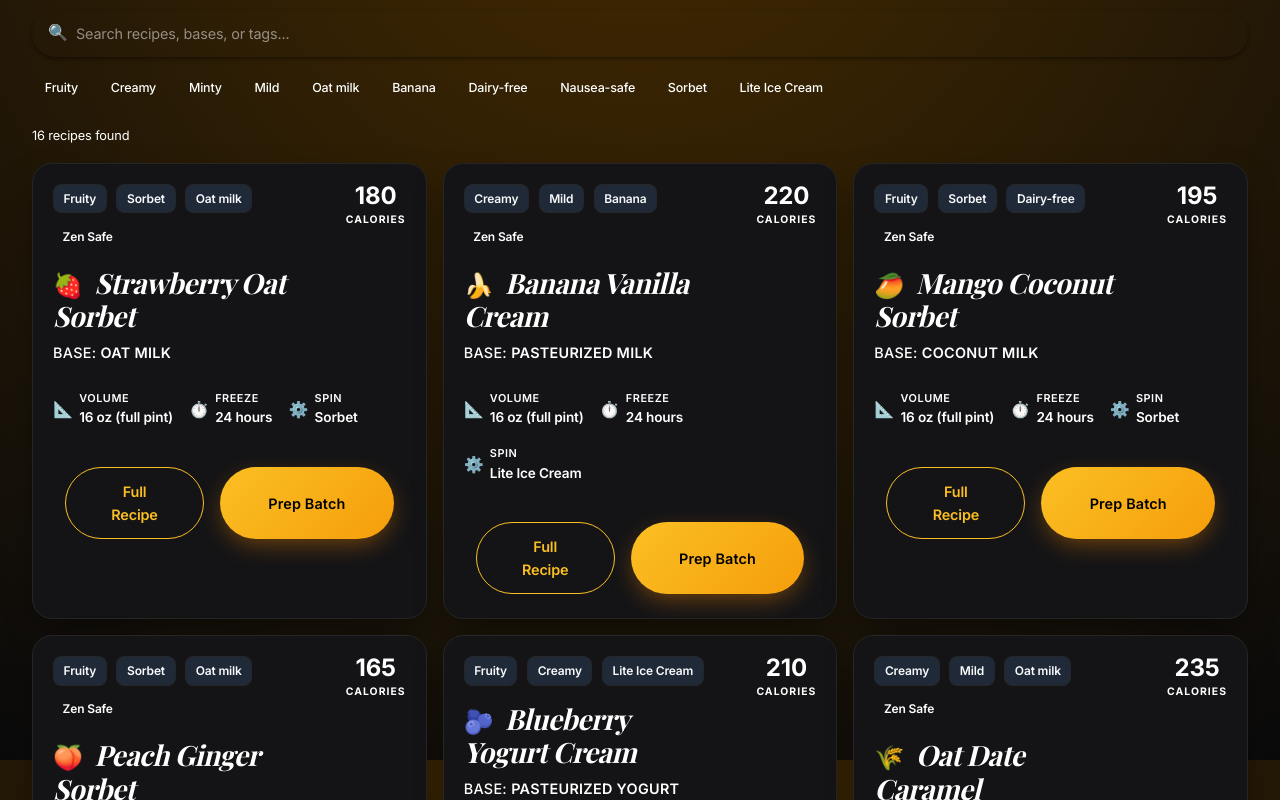
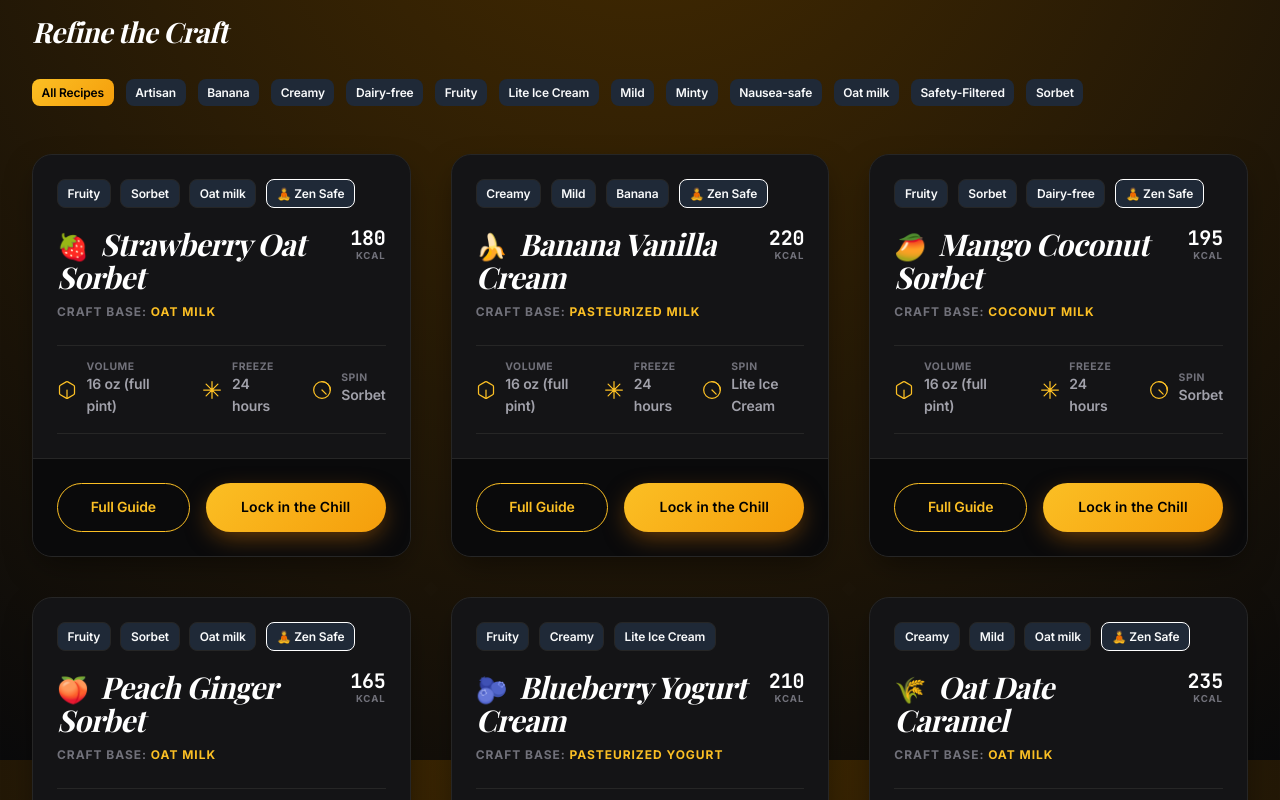
Before and after one commit to suraj-davariya/yogi-ninja, a Next.js app in the folder web/: page / in a window 1280 px wide. Shown: the part 1640-2440 px from the top of the page. Built offline with nearby package versions, Linux system fonts and the light colour scheme; a web font is replaced by a local one.

Commit message:
🍦 component: polish recipe cards and tag search with premium aesthetics

```diff
--- a/web/src/app/components/RecipeCard.tsx
+++ b/web/src/app/components/RecipeCard.tsx
@@ -2,6 +2,7 @@
 
 import { useState } from "react";
 import MedicalDisclaimer from "./MedicalDisclaimer";
+import Typewriter from "./Typewriter";
 
 export interface Recipe {
   id: string;
@@ -24,6 +25,28 @@ interface Props {
   recipe: Recipe;
 }
 
+const VolumeIcon = () => (
+  <svg width="20" height="20" viewBox="0 0 24 24" fill="none" stroke="currentColor" strokeWidth="1.5" strokeLinecap="round" strokeLinejoin="round">
+    <path d="M21 16V8a2 2 0 0 0-1-1.73l-7-4a2 2 0 0 0-2 0l-7 4A2 2 0 0 0 3 8v8a2 2 0 0 0 1 1.73l7 4a2 2 0 0 0 2 0l7-4A2 2 0 0 0 21 16z" />
+    <polyline points="3.29 7L12 12 20.71 7" />
+    <line x1="12" y1="22" x2="12" y2="12" />
+  </svg>
+);
+
+const FreezeIcon = () => (
+  <svg width="20" height="20" viewBox="0 0 24 24" fill="none" stroke="currentColor" strokeWidth="1.5" strokeLinecap="round" strokeLinejoin="round">
+    <path d="M12 2v20M2 12h20M4.93 4.93l14.14 14.14M19.07 4.93L4.93 19.07" />
+  </svg>
+);
+
+const SpinIcon = () => (
+  <svg width="20" height="20" viewBox="0 0 24 24" fill="none" stroke="currentColor" strokeWidth="1.5" strokeLinecap="round" strokeLinejoin="round">
+    <circle cx="12" cy="12" r="10" />
+    <path d="M12 2a10 10 0 0 1 10 10" />
+    <path d="M12 12l5 5" />
+  </svg>
+);
+
 export default function RecipeCard({ recipe }: Props) {
   const [expanded, setExpanded] = useState(false);
   const [showRespinWizard, setShowRespinWizard] = useState(false);
@@ -33,114 +56,165 @@ export default function RecipeCard({ recipe }: Props) {
     <article
       id={`recipe-card-${recipe.id}`}
       className="yogi-card animate-fade-slide"
-      style={{ overflow: "hidden" }}
+      style={{
+        display: "flex",
+        flexDirection: "column",
+        transition: "all var(--duration-medium) cubic-bezier(0.2, 1, 0.2, 1)"
+      }}
       aria-label={`Recipe: ${recipe.name}`}
     >
       {/* Card header */}
-      <div style={{ padding: "1.25rem 1.25rem 0" }}>
-        <div style={{ display: "flex", alignItems: "flex-start", justifyContent: "space-between", gap: "1.5rem", flexWrap: "wrap" }}>
-          <div style={{ flex: 1, minWidth: 0 }}>
-            <div style={{ display: "flex", flexWrap: "wrap", gap: "0.6rem", marginBottom: "1rem" }}>
+      <div style={{ padding: "1.5rem" }}>
+        <div style={{ display: "flex", flexWrap: "wrap", gap: "0.6rem", marginBottom: "1.25rem" }}>
           {recipe.tags.slice(0, 3).map((tag) => (
             <span key={tag} className="yogi-tag">{tag}</span>
           ))}
           {recipe.nauseaFriendly && (
-                <span className="yogi-tag" style={{ background: "var(--brand-safe)", color: "#fff", border: "none" }}>Zen Safe</span>
+            <span className="yogi-tag" style={{ background: "var(--color-accent-soft)", color: "var(--color-accent-deep)", borderColor: "var(--color-accent)" }}>🧘 Zen Safe</span>
           )}
         </div>
+
+        <div style={{ display: "flex", alignItems: "flex-start", justifyContent: "space-between", gap: "1rem" }}>
+          <div style={{ flex: 1, minWidth: 0 }}>
             <h3
               className="display-font"
-              style={{ fontSize: "1.75rem", color: "var(--text-primary)", margin: "0 0 0.5rem", lineHeight: 1.2 }}
+              style={{ fontSize: "1.875rem", color: "var(--color-text-primary)", margin: "0 0 0.5rem", lineHeight: 1.1 }}
             >
-              <span aria-hidden="true" style={{ marginRight: "0.75rem", fontStyle: "normal", fontSize: "1.5rem" }}>{recipe.emoji}</span>
+              <span aria-hidden="true" style={{ marginRight: "0.75rem", fontStyle: "normal", fontSize: "1.6rem" }}>{recipe.emoji}</span>
               {recipe.name}
             </h3>
-            <p style={{ margin: 0, fontSize: "0.9rem", color: "var(--text-muted)", fontWeight: 500, letterSpacing: "0.02em" }}>
-              BASE: <span style={{ color: "var(--text-secondary)", fontWeight: 600 }}>{recipe.base.toUpperCase()}</span>
+            <p style={{ margin: 0, fontSize: "0.75rem", color: "var(--color-text-muted)", fontWeight: 700, letterSpacing: "0.08em", textTransform: "uppercase" }}>
+              Craft Base: <span style={{ color: "var(--color-primary)", fontWeight: 800 }}>{recipe.base}</span>
             </p>
           </div>
           {recipe.calories && (
-            <div style={{ textAlign: "center", flexShrink: 0, borderLeft: "1px solid var(--stone-200)", paddingLeft: "1.5rem" }}>
-              <div style={{ fontSize: "1.5rem", fontWeight: 700, color: "var(--brand-primary)", lineHeight: 1 }}>{recipe.calories}</div>
-              <div style={{ fontSize: "0.65rem", color: "var(--text-muted)", textTransform: "uppercase", letterSpacing: "0.1em", fontWeight: 800, marginTop: "0.25rem" }}>Calories</div>
+            <div style={{ textAlign: "right", flexShrink: 0 }}>
+              <div className="mono-font" style={{ fontSize: "1.25rem", color: "var(--color-text-primary)", lineHeight: 1 }}>{recipe.calories}</div>
+              <div style={{ fontSize: "0.6rem", color: "var(--color-text-muted)", textTransform: "uppercase", letterSpacing: "0.1em", fontWeight: 700 }}>kcal</div>
             </div>
           )}
         </div>
 
-        {/* Specs row */}
-        <div style={{ display: "flex", gap: "1rem", flexWrap: "wrap", padding: "0.875rem 0", borderTop: "1px solid var(--border-soft)", marginTop: "0.75rem" }}>
+        {/* Engineering Specs Row */}
+        <div style={{
+          display: "flex",
+          gap: "1.5rem",
+          marginTop: "1.5rem",
+          padding: "1rem 0",
+          borderTop: "1px solid var(--color-border)",
+          borderBottom: "1px solid var(--color-border)"
+        }}>
           {[
-            { icon: "📐", label: "Volume", value: recipe.pintVolume },
-            { icon: "⏱️", label: "Freeze", value: recipe.freezeTime },
-            { icon: "⚙️", label: "Spin", value: recipe.spinSetting },
+            { icon: <VolumeIcon />, label: "Volume", value: recipe.pintVolume },
+            { icon: <FreezeIcon />, label: "Freeze", value: recipe.freezeTime },
+            { icon: <SpinIcon />, label: "Spin", value: recipe.spinSetting, variant: "whisper" as const },
           ].map((spec) => (
-            <div key={spec.label} style={{ display: "flex", alignItems: "center", gap: "0.4rem" }}>
-              <span aria-hidden="true">{spec.icon}</span>
+            <div key={spec.label} style={{ display: "flex", alignItems: "center", gap: "0.6rem" }}>
+              <div style={{ color: "var(--color-primary)", flexShrink: 0 }}>{spec.icon}</div>
               <div>
-                <div style={{ fontSize: "0.68rem", fontWeight: 600, textTransform: "uppercase", letterSpacing: "0.05em", color: "var(--text-muted)" }}>{spec.label}</div>
-                <div style={{ fontSize: "0.85rem", fontWeight: 600, color: "var(--text-secondary)" }}>{spec.value}</div>
+                <div style={{ fontSize: "0.65rem", fontWeight: 700, textTransform: "uppercase", letterSpacing: "0.05em", color: "var(--color-text-muted)", lineHeight: 1 }}>{spec.label}</div>
+                <div style={{ fontSize: "0.875rem", fontWeight: 600, color: "var(--color-text-secondary)" }}>
+                  {spec.variant === "whisper" ? (
+                    <Typewriter variant="whisper" lines={spec.value} startDelay={1000} />
+                  ) : (
+                    spec.value
+                  )}
+                </div>
               </div>
             </div>
           ))}
         </div>
       </div>
 
-      {/* Expandable body */}
-      {expanded && (
-        <div id={`recipe-body-${recipe.id}`} className="animate-fade-slide" style={{ padding: "0 1.25rem 1.25rem" }}>
+      {/* Expandable Body */}
+      <div
+        style={{
+          maxHeight: expanded ? "1000px" : "0",
+          overflow: "hidden",
+          transition: "max-height var(--duration-slow) cubic-bezier(0.4, 0, 0.2, 1)",
+          padding: expanded ? "0 1.5rem 1.5rem" : "0 1.5rem"
+        }}
+      >
         {/* Ingredients */}
-          <div style={{ marginBottom: "1rem" }}>
-            <h4 style={{ fontSize: "0.8rem", fontWeight: 700, textTransform: "uppercase", letterSpacing: "0.06em", color: "var(--text-muted)", margin: "0 0 0.6rem" }}>Ingredients</h4>
-            <ul style={{ margin: 0, padding: 0, listStyle: "none", display: "flex", flexDirection: "column", gap: "0.35rem" }}>
+        <div style={{ marginBottom: "1.5rem" }}>
+          <h4 style={{ fontSize: "0.75rem", fontWeight: 800, textTransform: "uppercase", letterSpacing: "0.1em", color: "var(--color-primary)", margin: "0 0 0.75rem" }}>Harvest List</h4>
+          <ul style={{ margin: 0, padding: 0, listStyle: "none" }}>
             {recipe.ingredients.map((ing, i) => (
-                <li key={i} style={{ display: "flex", justifyContent: "space-between", fontSize: "0.875rem", padding: "0.3rem 0", borderBottom: "1px solid var(--border-soft)" }}>
-                  <span style={{ color: "var(--text-primary)" }}>{ing.item}</span>
-                  <span style={{ color: "var(--text-muted)", fontWeight: 500 }}>{ing.amount}</span>
+              <li key={i} style={{
+                display: "flex",
+                justifyContent: "space-between",
+                fontSize: "0.9rem",
+                padding: "0.5rem 0",
+                borderBottom: "1px solid var(--color-border)"
+              }}>
+                <span style={{ color: "var(--color-text-primary)" }}>{ing.item}</span>
+                <span style={{ color: "var(--color-text-muted)", fontWeight: 500 }}>{ing.amount}</span>
               </li>
             ))}
           </ul>
         </div>
 
         {/* Instructions */}
-          <div style={{ marginBottom: "1rem" }}>
-            <h4 style={{ fontSize: "0.8rem", fontWeight: 700, textTransform: "uppercase", letterSpacing: "0.06em", color: "var(--text-muted)", margin: "0 0 0.6rem" }}>Instructions</h4>
-            <ol style={{ margin: 0, padding: "0 0 0 1.2rem", display: "flex", flexDirection: "column", gap: "0.4rem" }}>
+        <div style={{ marginBottom: "1.5rem" }}>
+          <h4 style={{ fontSize: "0.75rem", fontWeight: 800, textTransform: "uppercase", letterSpacing: "0.1em", color: "var(--color-primary)", margin: "0 0 0.75rem" }}>The Process</h4>
+          <ol style={{ margin: 0, padding: "0 0 0 1.25rem", color: "var(--color-text-secondary)" }}>
             {recipe.instructions.map((step, i) => (
-                <li key={i} style={{ fontSize: "0.875rem", color: "var(--text-secondary)", lineHeight: 1.55 }}>{step}</li>
+              <li key={i} style={{ fontSize: "0.9rem", marginBottom: "0.5rem", lineHeight: 1.6 }}>{step}</li>
             ))}
           </ol>
         </div>
 
         {/* Texture Rescue Wizard */}
-          <div style={{ marginBottom: "1rem" }}>
+        <div style={{ marginBottom: "1.5rem" }}>
           <button
             id={`respin-btn-${recipe.id}`}
             onClick={() => setShowRespinWizard(!showRespinWizard)}
+            className="yogi-btn-ghost"
             style={{
+              width: "100%",
+              justifyContent: "center",
               display: "flex",
               alignItems: "center",
-                gap: "0.5rem",
-                background: showRespinWizard ? "var(--yogi-rose)" : "var(--surface-2)",
-                color: showRespinWizard ? "#fff" : "var(--text-secondary)",
-                border: "none",
-                borderRadius: "0.75rem",
-                padding: "0.6rem 1rem",
-                fontWeight: 600,
-                fontSize: "0.85rem",
-                cursor: "pointer",
-                transition: "all 0.2s ease",
-                width: "100%",
-                justifyContent: "center",
+              gap: "0.75rem",
+              borderColor: showRespinWizard ? "var(--color-error)" : "var(--color-primary)",
+              color: showRespinWizard ? "var(--color-error)" : "var(--color-primary)",
+              background: showRespinWizard ? "rgba(220, 38, 38, 0.05)" : "transparent",
             }}
           >
-              🪄 {showRespinWizard ? "Close" : "Fix My Texture"}
+            <span>{showRespinWizard ? "✕" : "🪄"}</span>
+            <span>{showRespinWizard ? "Dismiss Wizard" : "The Texture Rescue Wizard"}</span>
           </button>
           {showRespinWizard && (
-              <div className="animate-fade-slide" style={{ marginTop: "0.75rem", display: "flex", flexDirection: "column", gap: "0.5rem" }}>
+            <div className="animate-fade-slide" style={{ marginTop: "1rem", display: "flex", flexDirection: "column", gap: "0.75rem" }}>
+              <div style={{
+                background: "var(--color-background)",
+                borderRadius: "var(--radius-md)",
+                padding: "1rem",
+                border: "1px solid var(--color-border-strong)",
+                borderLeft: "4px solid var(--color-primary)",
+                minHeight: "4rem"
+              }}>
+                <Typewriter
+                  variant="precision"
+                  lines={[
+                    { text: "DIAGNOSING TEXTURE FAILURE...", pauseAfter: 600 },
+                    { text: "RESPIN PROTOCOL READY.", pauseAfter: 0 }
+                  ]}
+                  className="mono-font"
+                  style={{ fontSize: "0.75rem", color: "var(--color-primary)", letterSpacing: "0.05em", fontWeight: 700 }}
+                />
+              </div>
               {recipe.respinFix.map((fix, i) => (
-                  <div key={i} style={{ background: "var(--surface-1)", borderRadius: "0.75rem", padding: "0.75rem", border: "1px solid var(--border-soft)" }}>
-                    <p style={{ margin: "0 0 0.25rem", fontSize: "0.8rem", fontWeight: 700, color: "var(--yogi-rose)" }}>Problem: {fix.problem}</p>
-                    <p style={{ margin: 0, fontSize: "0.82rem", color: "var(--text-secondary)" }}>Fix: {fix.fix}</p>
+                <div key={i} className="animate-fade-slide" style={{
+                  background: "var(--color-background)",
+                  borderRadius: "var(--radius-md)",
+                  padding: "1rem",
+                  border: "1px solid var(--color-border-strong)",
+                  borderLeft: "4px solid var(--color-error)",
+                  animationDelay: "2s" // Delay until typewriter finish
+                }}>
+                  <p style={{ margin: "0 0 0.4rem", fontSize: "0.75rem", fontWeight: 800, color: "var(--color-error)", textTransform: "uppercase", letterSpacing: "0.05em" }}>Problem: {fix.problem}</p>
+                  <p style={{ margin: 0, fontSize: "0.875rem", color: "var(--color-text-secondary)", lineHeight: 1.5 }}>{fix.fix}</p>
                 </div>
               ))}
             </div>
@@ -149,29 +223,36 @@ export default function RecipeCard({ recipe }: Props) {
 
         <MedicalDisclaimer variant="inline" />
       </div>
-      )}
 
-      {/* Card footer actions */}
-      <div style={{ padding: "1.5rem 2rem", borderTop: "1px solid var(--border-subtle)", display: "flex", gap: "1rem", flexWrap: "wrap" }}>
+      {/* Card Actions */}
+      <div style={{
+        padding: "1.5rem",
+        borderTop: "1px solid var(--color-border)",
+        display: "flex",
+        gap: "1rem",
+        marginTop: "auto",
+        background: "var(--color-background)"
+      }}>
         <button
           id={`recipe-expand-${recipe.id}`}
           onClick={() => setExpanded(!expanded)}
           className="yogi-btn-ghost"
-          style={{ fontSize: "0.9rem", flex: 1 }}
+          style={{ flex: 1, padding: "0.75rem 1rem" }}
         >
-          {expanded ? "Close" : "Full Recipe"}
+          {expanded ? "Collapse" : "Full Guide"}
         </button>
         <button
           id={`recipe-freeze-${recipe.id}`}
           onClick={() => setInFreezer(!inFreezer)}
           className="yogi-btn-primary"
           style={{
-            fontSize: "0.9rem",
-            background: inFreezer ? "var(--brand-safe)" : undefined,
             flex: 1.5,
+            padding: "0.75rem 1rem",
+            background: inFreezer ? "var(--color-success)" : "var(--gradient-cta)",
+            boxShadow: inFreezer ? "var(--shadow-freezer-done)" : "var(--shadow-cta)",
           }}
         >
-          {inFreezer ? "✓ Prepared" : "Prep Batch"}
+          {inFreezer ? "✓ Locked in Chill" : "Lock in the Chill"}
         </button>
       </div>
     </article>
--- a/web/src/app/components/TagSearch.tsx
+++ b/web/src/app/components/TagSearch.tsx
@@ -1,146 +1,109 @@
 "use client";
 
 import { useState, useMemo } from "react";
-import RecipeCard, { Recipe } from "./RecipeCard";
-import recipesData from "@/data/recipes.json";
+import recipesData from "../../data/recipes.json";
+import RecipeCard from "./RecipeCard";
+import Typewriter from "./Typewriter";
 
-const ALL_TAGS = ["Fruity", "Creamy", "Minty", "Mild", "Oat milk", "Banana", "Dairy-free", "Nausea-safe", "Sorbet", "Lite Ice Cream"];
-
-const ALL_RECIPES: Recipe[] = recipesData as Recipe[];
+interface Recipe {
+  id: string;
+  name: string;
+  description: string;
+  nausea: string[];
+  dairy: string;
+  tags: string[];
+  image?: string;
+  spinSetting: string;
+}
 
 interface Props {
-  nauseaFilter?: "severe" | "moderate" | "mild" | "none" | null;
-  dairyFilter?: "yes" | "plant-only" | "no" | null;
+  nauseaFilter: string | null;
+  dairyFilter: string | null;
 }
 
 export default function TagSearch({ nauseaFilter, dairyFilter }: Props) {
-  const [searchQuery, setSearchQuery] = useState("");
-  const [activeTags, setActiveTags] = useState<string[]>([]);
+  const [selectedTag, setSelectedTag] = useState<string | null>(null);
 
-  const toggleTag = (tag: string) => {
-    setActiveTags((prev) =>
-      prev.includes(tag) ? prev.filter((t) => t !== tag) : [...prev, tag]
-    );
-  };
+  // recipesData is the direct array from recipes.json
+  const recipes = Array.isArray(recipesData) ? recipesData : [];
+
+  const allTags = useMemo(() => {
+    const tags = new Set<string>();
+    recipes.forEach((r: any) => r?.tags?.forEach((t: string) => tags.add(t)));
+    return Array.from(tags).sort();
+  }, [recipes]);
 
   const filteredRecipes = useMemo(() => {
-    return ALL_RECIPES.filter((recipe) => {
-      const matchesSearch =
-        !searchQuery ||
-        recipe.name.toLowerCase().includes(searchQuery.toLowerCase()) ||
-        recipe.base.toLowerCase().includes(searchQuery.toLowerCase()) ||
-        recipe.tags.some((t) => t.toLowerCase().includes(searchQuery.toLowerCase()));
-
-      const matchesTags =
-        activeTags.length === 0 ||
-        activeTags.every((tag) => recipe.tags.includes(tag) || (tag === "Nausea-safe" && recipe.nauseaFriendly) || (tag === "Dairy-free" && recipe.dairyFree));
-
-      const matchesNausea =
-        !nauseaFilter ||
-        nauseaFilter === "none" ||
-        nauseaFilter === "mild" ||
-        recipe.nauseaFriendly;
-
-      const matchesDairy =
-        !dairyFilter ||
-        dairyFilter === "yes" ||
-        (dairyFilter === "plant-only" && recipe.dairyFree) ||
-        (dairyFilter === "no" && recipe.dairyFree);
-
-      return matchesSearch && matchesTags && matchesNausea && matchesDairy;
+    return recipes.filter((r: any) => {
+      const matchNausea = !nauseaFilter || r.nausea?.includes(nauseaFilter);
+      const matchDairy = !dairyFilter || r.dairy === dairyFilter || r.dairy === "both";
+      const matchTag = !selectedTag || r.tags?.includes(selectedTag);
+      return matchNausea && matchDairy && matchTag;
     });
-  }, [searchQuery, activeTags, nauseaFilter, dairyFilter]);
+  }, [recipes, nauseaFilter, dairyFilter, selectedTag]);
 
   return (
-    <section id="tag-search" style={{ width: "100%" }}>
-      {/* Search bar */}
-      <div style={{ position: "relative", marginBottom: "1rem" }}>
-        <span style={{ position: "absolute", left: "1rem", top: "50%", transform: "translateY(-50%)", color: "var(--text-muted)", fontSize: "1rem", pointerEvents: "none" }}>🔍</span>
-        <input
-          id="recipe-search-input"
-          type="search"
-          value={searchQuery}
-          onChange={(e) => setSearchQuery(e.target.value)}
-          placeholder="Search recipes, bases, or tags..."
-          aria-label="Search recipes"
-          style={{
-            width: "100%",
-            padding: "0.75rem 1rem 0.75rem 2.75rem",
-            borderRadius: "9999px",
-            border: "1.5px solid var(--border-soft)",
-            background: "var(--surface-card)",
-            color: "var(--text-primary)",
-            fontSize: "0.9rem",
-            outline: "none",
-            boxShadow: "var(--shadow-sm)",
-            transition: "border-color 0.2s, box-shadow 0.2s",
-          }}
-          onFocus={(e) => {
-            e.target.style.borderColor = "var(--yogi-violet)";
-            e.target.style.boxShadow = "0 0 0 3px rgba(124,92,191,0.12)";
-          }}
-          onBlur={(e) => {
-            e.target.style.borderColor = "var(--border-soft)";
-            e.target.style.boxShadow = "var(--shadow-sm)";
-          }}
-        />
-      </div>
-
-      {/* Tag filter pills */}
-      <div id="tag-filter-row" style={{ display: "flex", flexWrap: "wrap", gap: "0.45rem", marginBottom: "1.5rem" }}>
-        {ALL_TAGS.map((tag) => {
-          const isActive = activeTags.includes(tag);
-          return (
+    <section id="recipe-discovery">
+      <div style={{ marginBottom: "3rem" }}>
+        <h3 className="display-font" style={{ fontSize: "1.75rem", marginBottom: "1.5rem", color: "var(--color-text-primary)" }}>
+          Refine the Craft
+        </h3>
+        <div style={{ display: "flex", flexWrap: "wrap", gap: "0.75rem" }}>
+          <button
+            onClick={() => setSelectedTag(null)}
+            className={`yogi-tag ${!selectedTag ? 'active' : ''}`}
+            style={{ cursor: "pointer", border: "none" }}
+          >
+            All Recipes
+          </button>
+          {allTags.map((tag) => (
             <button
               key={tag}
-              id={`tag-filter-${tag.toLowerCase().replace(/\s+/g, "-")}`}
-              onClick={() => toggleTag(tag)}
-              aria-pressed={isActive}
-              style={{
-                padding: "0.3rem 0.8rem",
-                borderRadius: "9999px",
-                border: `1.5px solid ${isActive ? "var(--yogi-violet)" : "var(--border-soft)"}`,
-                background: isActive ? "var(--yogi-violet-pale)" : "var(--surface-card)",
-                color: isActive ? "var(--yogi-violet)" : "var(--text-muted)",
-                fontSize: "0.78rem",
-                fontWeight: isActive ? 700 : 500,
-                cursor: "pointer",
-                transition: "all 0.18s ease",
-              }}
+              onClick={() => setSelectedTag(tag)}
+              className={`yogi-tag ${selectedTag === tag ? 'active' : ''}`}
+              style={{ cursor: "pointer", border: "none" }}
             >
               {tag}
             </button>
-          );
-        })}
-        {activeTags.length > 0 && (
-          <button
-            id="tag-filter-clear"
-            onClick={() => setActiveTags([])}
-            style={{ padding: "0.3rem 0.8rem", borderRadius: "9999px", border: "1.5px solid var(--border-soft)", background: "none", color: "var(--text-muted)", fontSize: "0.78rem", cursor: "pointer" }}
-          >
-            Clear all
-          </button>
-        )}
+          ))}
+        </div>
       </div>
 
-      {/* Results count */}
-      <p style={{ fontSize: "0.8rem", color: "var(--text-muted)", marginBottom: "1rem", margin: "0 0 1rem" }}>
-        {filteredRecipes.length} recipe{filteredRecipes.length !== 1 ? "s" : ""} found
-        {activeTags.length > 0 && ` for "${activeTags.join(", ")}"`}
-      </p>
+      <div
+        style={{
+          display: "grid",
+          gridTemplateColumns: "repeat(auto-fill, minmax(22rem, 1fr))",
+          gap: "2.5rem",
+        }}
+      >
+        {filteredRecipes.map((recipe: any) => (
+          <RecipeCard key={recipe.id} recipe={recipe} />
+        ))}
+      </div>
 
-      {/* Recipe grid */}
-      {filteredRecipes.length > 0 ? (
-        <div id="recipe-grid" style={{ display: "grid", gridTemplateColumns: "repeat(auto-fill, minmax(min(100%, 340px), 1fr))", gap: "1rem" }}>
-          {filteredRecipes.map((recipe) => (
-            <RecipeCard key={recipe.id} recipe={recipe} />
-          ))}
-        </div>
-      ) : (
-        <div id="recipe-empty" style={{ textAlign: "center", padding: "3rem 1.5rem", border: "2px dashed var(--border-soft)", borderRadius: "1.25rem", color: "var(--text-muted)" }}>
-          <div style={{ fontSize: "2.5rem", marginBottom: "0.75rem" }}>🔍</div>
-          <p style={{ margin: 0, fontWeight: 500 }}>No recipes match your filters.</p>
-          <p style={{ margin: "0.3rem 0 0", fontSize: "0.85rem" }}>Try removing a tag or clearing your search.</p>
+      {filteredRecipes.length === 0 && (
+        <div
+          className="yogi-card"
+          style={{
+            textAlign: "center",
+            padding: "6rem 2rem",
+            background: "var(--color-surface-glass)",
+            border: "1.5px dashed var(--color-border)"
+          }}
+        >
+          <div style={{ fontSize: "3rem", marginBottom: "1.5rem" }}>🧪</div>
+          <div style={{ minHeight: "4rem" }}>
+            <Typewriter
+              variant="cascade"
+              lines={[
+                "No flavor found.",
+                "Try a different mood.",
+                "Or invent your own."
+              ]}
+              className="display-font"
+              style={{ fontSize: "1.5rem", color: "var(--color-text-secondary)" }}
+            />
+          </div>
         </div>
       )}
     </section>
```
Lines whose indentation alone changed are shown as unchanged.
